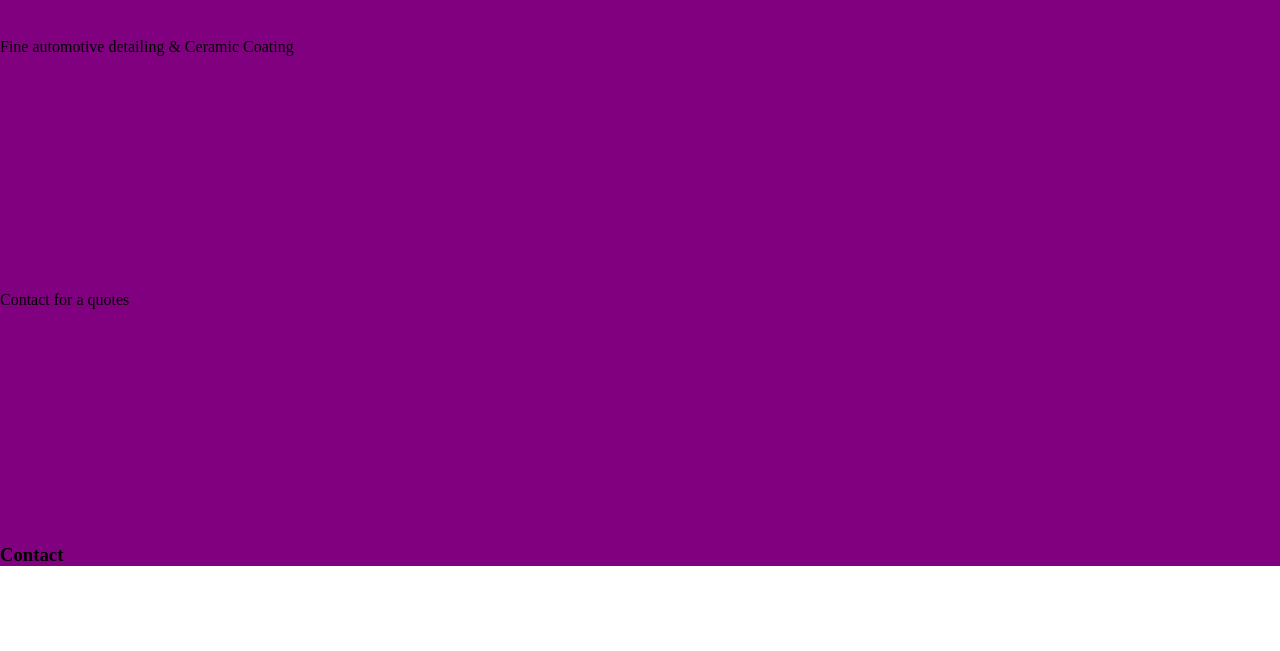
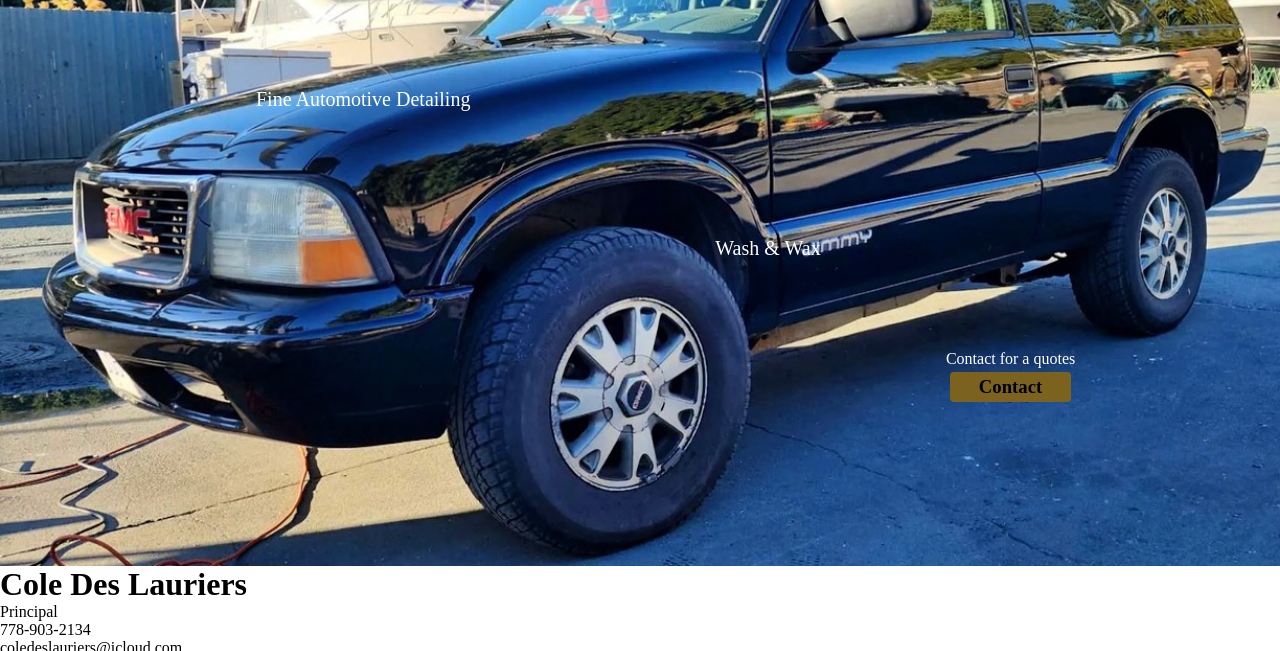
Before and after one commit to Jchisholm204/ElevatedServices, a plain HTML site: page index.html in a window 1280 px wide. Shown: the part 2634-3285 px from the top of the page. Drawn offline with Linux system fonts and the light colour scheme.

Commit message:
fix up auto

```diff
--- a/index.html
+++ b/index.html
@@ -59,45 +59,86 @@
     </div>
     <script>
         //marine slideshow
-        const images = [    "url(./assets/marine/IMG_0871.jpg)",
+        const marine_images = [    "url(./assets/marine/IMG_0871.jpg)",
                             "url(./assets/marine/IMG_1094.jpg)",
                             "url(./assets/marine/IMG_1183.jpg)",
                             "url(./assets/marine/IMG_5595.jpg)",
                             "url(./assets/marine/IMG_2371.jpg)"];
-        const infos  = [    "Weekly Washes and Spot Cleans",
+        const marine_infos  = [    "Weekly Washes and Spot Cleans",
                             "Top washes starting at $60 an hour",
                             "Wax & Polish @ $25 / foot",
                             "Marine Grade Ceramic Coating",
                             "Interior and Exterior Detailing"];
-        let bg   = document.getElementById("card-marine");
-        let info = document.getElementById("marine-info");
+        let marine_bg   = document.getElementById("card-marine");
+        let marine_info = document.getElementById("marine-info");
 
-        let count = 0;
+        let marine_count = 0;
 
-        (function changebg(){
-            info.classList.add('hide');
+        (function marine_changebg(){
+            marine_info.classList.add('hide');
             setTimeout(function () {
-                info.innerHTML = infos[count];
-                info.classList.remove('hide');
+                marine_info.innerHTML = marine_infos[marine_count];
+                marine_info.classList.remove('hide');
             }, 600);
-            bg.style.backgroundImage = images[count];
+            marine_bg.style.backgroundImage = marine_images[marine_count];
             //info.innerHTML = infos[count];
-            if(count < 4){
-                count += 1;
+            if(marine_count < marine_images.length -1){
+                marine_count += 1;
             }
             else{
-                count = 0;
+                marine_count = 0;
             }
-            setTimeout(changebg, 8000);
+            setTimeout(marine_changebg, 8000);
         })();
     </script>
     <div id="card-auto">
-        <h1>Auto</h1>
-        <p>Fine automotive detailing & Ceramic Coating</p>
-        <p>Contact for a quotes</p>
-        <h3>Contact</h3>
+        <div>
+            <div class="subcard-text">
+                <img class="img-logo" src="./assets/logo.png">
+                <h1>Auto</h1>
+            </div>
+            <div class="subcard-description">
+                <p style="color: white;">Fine Automotive Detailing</p>
+            </div>
+        </div>
+        <p class="subcard-centraltext" id="auto-info"></p>
+        <div class="subcard-contact">
+            <p style="color: white;">Contact for a quotes</p>
+            <div class="subcard-contact_link">
+                <h3>Contact</h3>
+            </div>
+        </div>
     </div>
-    <p class="subcard-centraltext" id="residential-info"></p>
+    <script>
+        //auto slideshow
+        const auto_images = [   "url(./assets/auto/11141B2B-.jpg)",
+                                "url(./assets/auto/IMG_2324.jpg)",
+                                "url(./assets/auto/IMG_2325.jpg)"];
+        const auto_infos  = [   "Full Interior & Exterior Detailing",
+                                "Wash & Wax",
+                                "Ceramic Coating"];
+        let auto_bg   = document.getElementById("card-auto");
+        let auto_info = document.getElementById("auto-info");
+
+        let auto_count = 0;
+
+        (function auto_changebg(){
+            auto_info.classList.add('hide');
+            setTimeout(function () {
+                auto_info.innerHTML = auto_infos[auto_count];
+                auto_info.classList.remove('hide');
+            }, 600);
+            auto_bg.style.backgroundImage = auto_images[auto_count];
+            //info.innerHTML = infos[count];
+            if(auto_count < auto_images.length - 1){
+                auto_count += 1;
+            }
+            else{
+                auto_count = 0;
+            }
+            setTimeout(auto_changebg, 8000);
+        })();
+    </script>
     <div id="card-contact">
         <h1>Cole Des Lauriers</h1>
         <p>Principal</p>
--- a/styles/index.css
+++ b/styles/index.css
@@ -161,7 +161,7 @@ a{
     justify-content: space-between;
 }
 #card-auto {
-    background-color: purple;
+    background-color: white;
     width: 100%;
     height: 100%;
     justify-content: center;
```
